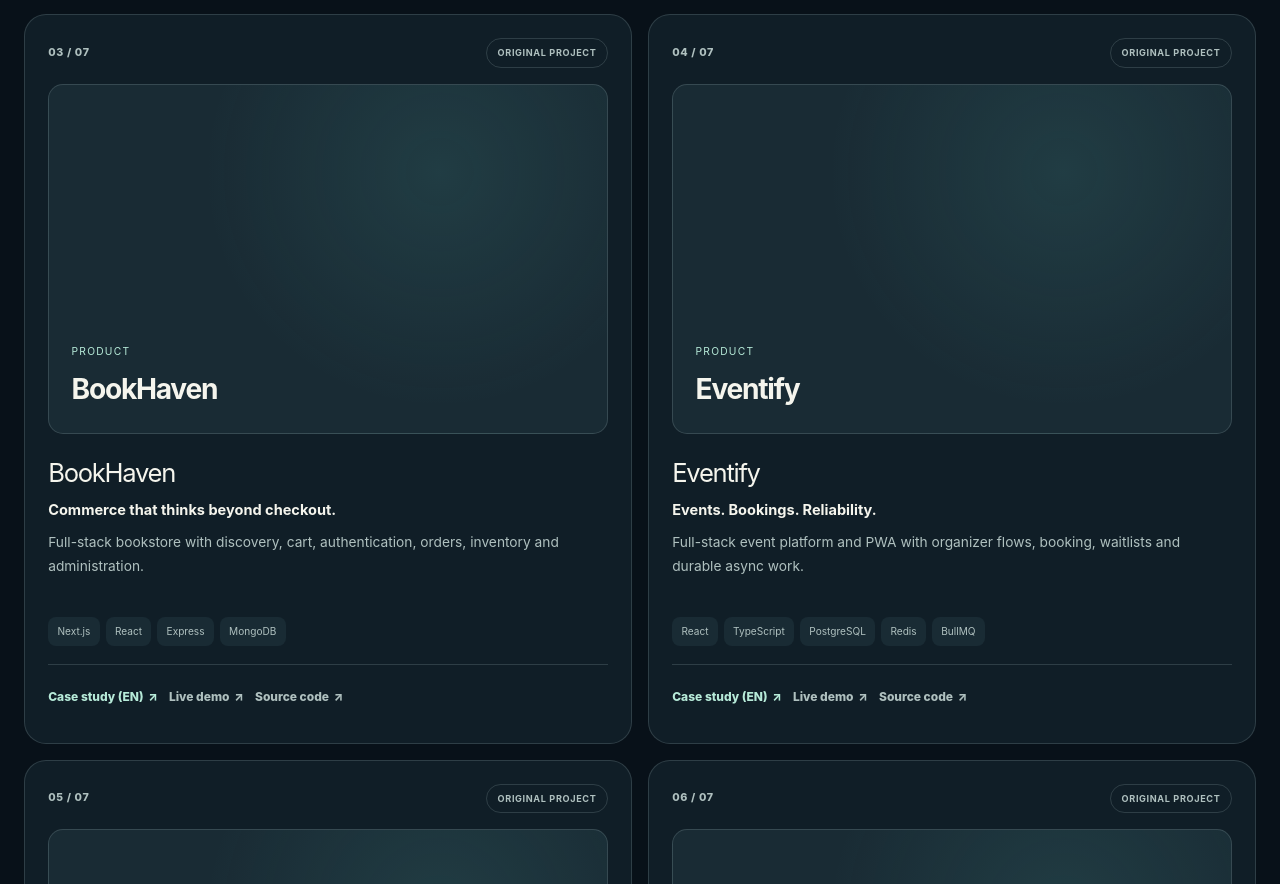
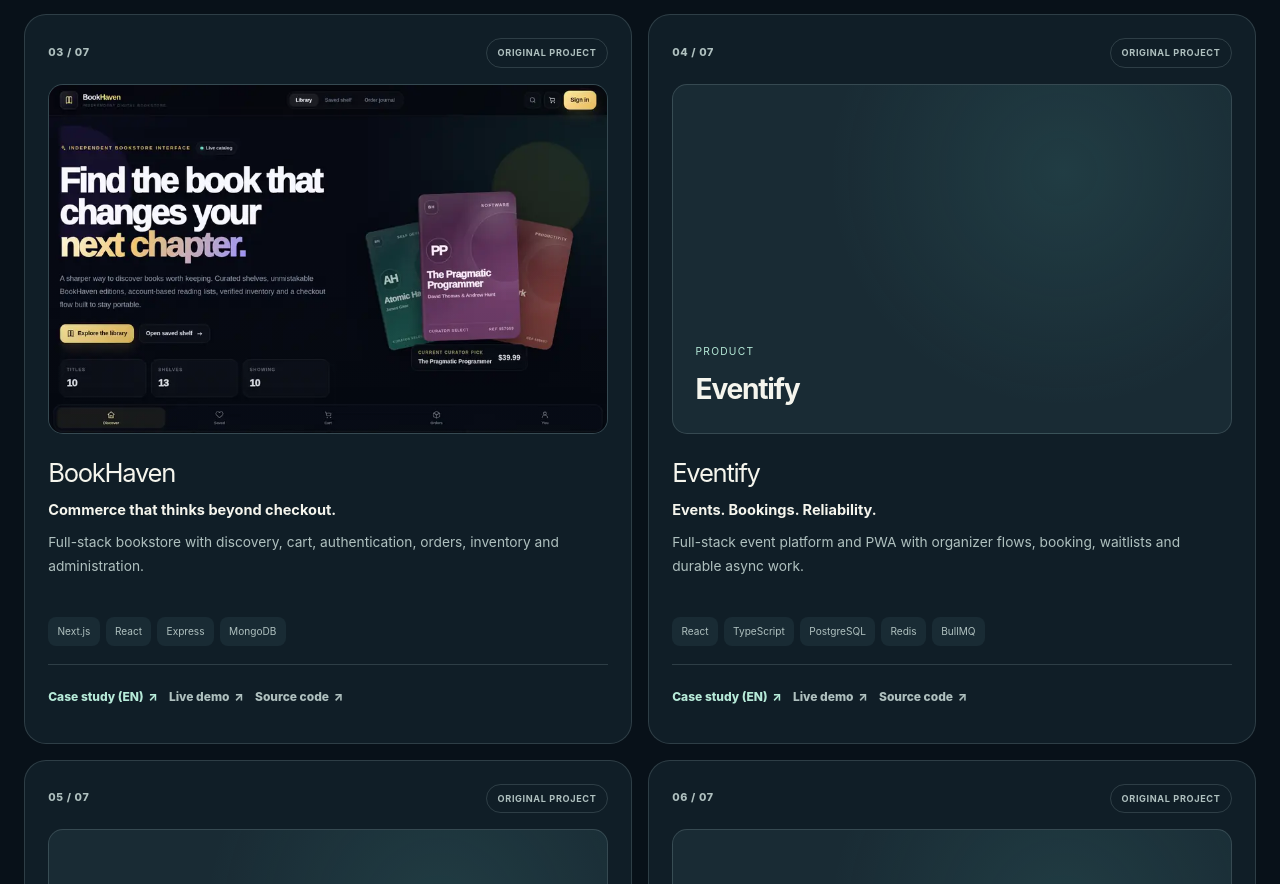
Before and after one commit to rahman-997/portfolio, a Next.js app: page / in a window 1280 px wide. Shown: the part 2319-3203 px from the top of the page. Built offline with nearby package versions, Linux system fonts and the light colour scheme.

Commit message:
feat(bookhaven): show verified real storefront thumbnail in multilingual project cards

```diff
--- a/app/experience/projects.ts
+++ b/app/experience/projects.ts
@@ -31,6 +31,7 @@ export const PUBLIC_PROJECTS: readonly PortfolioProject[] = [
   },
   {
     id:"bookbookhaven", name:"BookHaven", group:"product", original:true,
+    cover:"/projects/bookhaven-real-interface.webp",
     stack:["Next.js","React","Express","MongoDB"],
     source:"https://github.com/rahman-997/bookbookhaven",
     demo:"https://bookbookhaven-free.onrender.com", study:"/work/bookhaven/",
```
